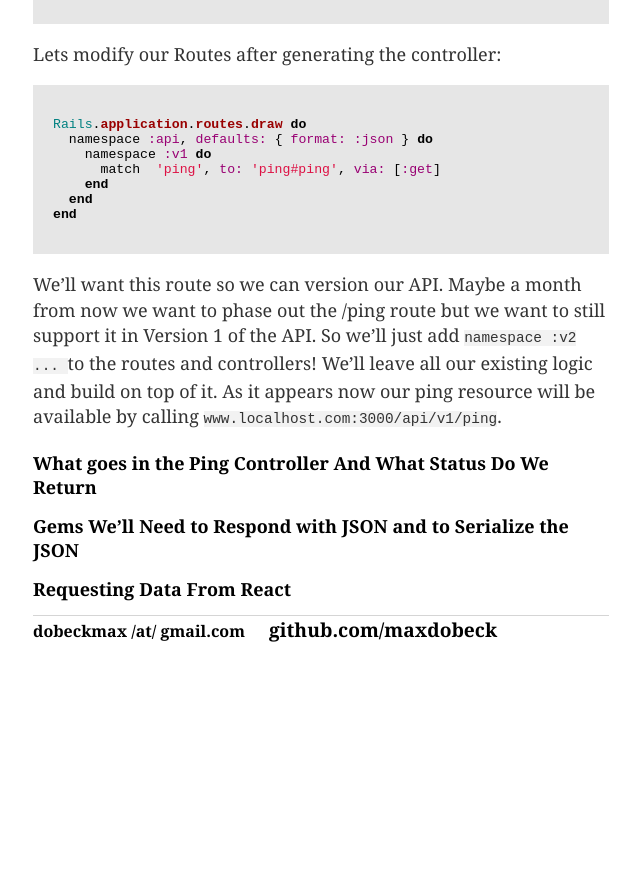
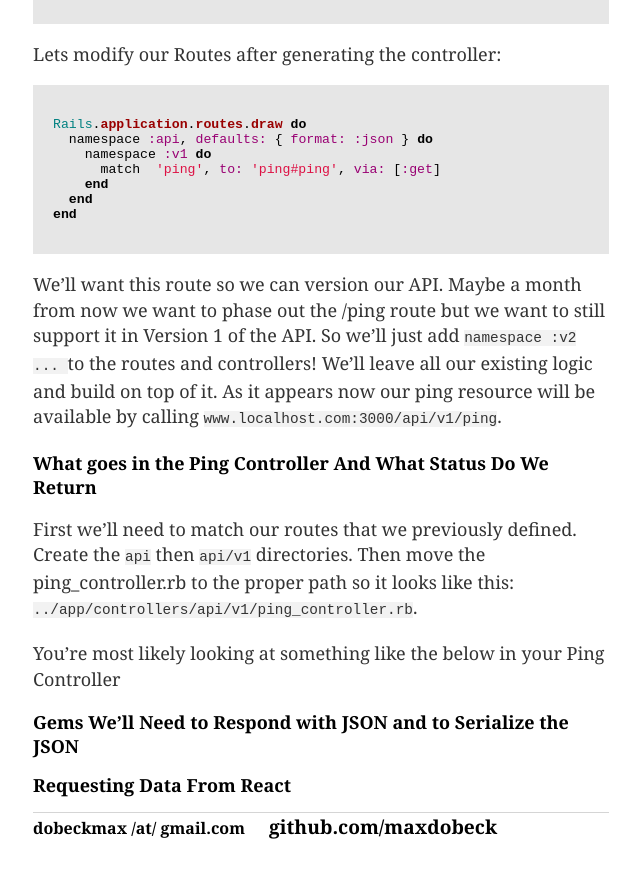
Before and after one commit to maxdobeck/maxdobeck.github.io, a Jekyll site: the page built from _posts/2017-08-11-create-react-app-w-rails-api.md, in a window 1280 px wide and 900 px high, scrolled down 4943 px. Shown: the top 878 px of the window, without its empty margins (319-959 px from the left). Built offline with Jekyll 4.4.1, drawn with Linux system fonts in a browser that asks for light colours; before the commit the page ends 5646 px from its top, so only the background shows below that.

Commit message:
Adding to the Ping Controller.  Describing the proper file structure and path.

```diff
--- a/_posts/2017-08-11-create-react-app-w-rails-api.md
+++ b/_posts/2017-08-11-create-react-app-w-rails-api.md
@@ -117,6 +117,10 @@ We'll want this route so we can version our API.  Maybe a month from now we want
 
 
 ## What goes in the Ping Controller And What Status Do We Return ##
+First we'll need to match our routes that we previously defined.  Create the `api` then `api/v1` directories.  Then move the ping_controller.rb to the proper path so it looks like this: `../app/controllers/api/v1/ping_controller.rb`.
+
+
+You're most likely looking at something like the below in your Ping Controller
 
 ## Gems We'll Need to Respond with JSON and to Serialize the JSON ##
 
```
